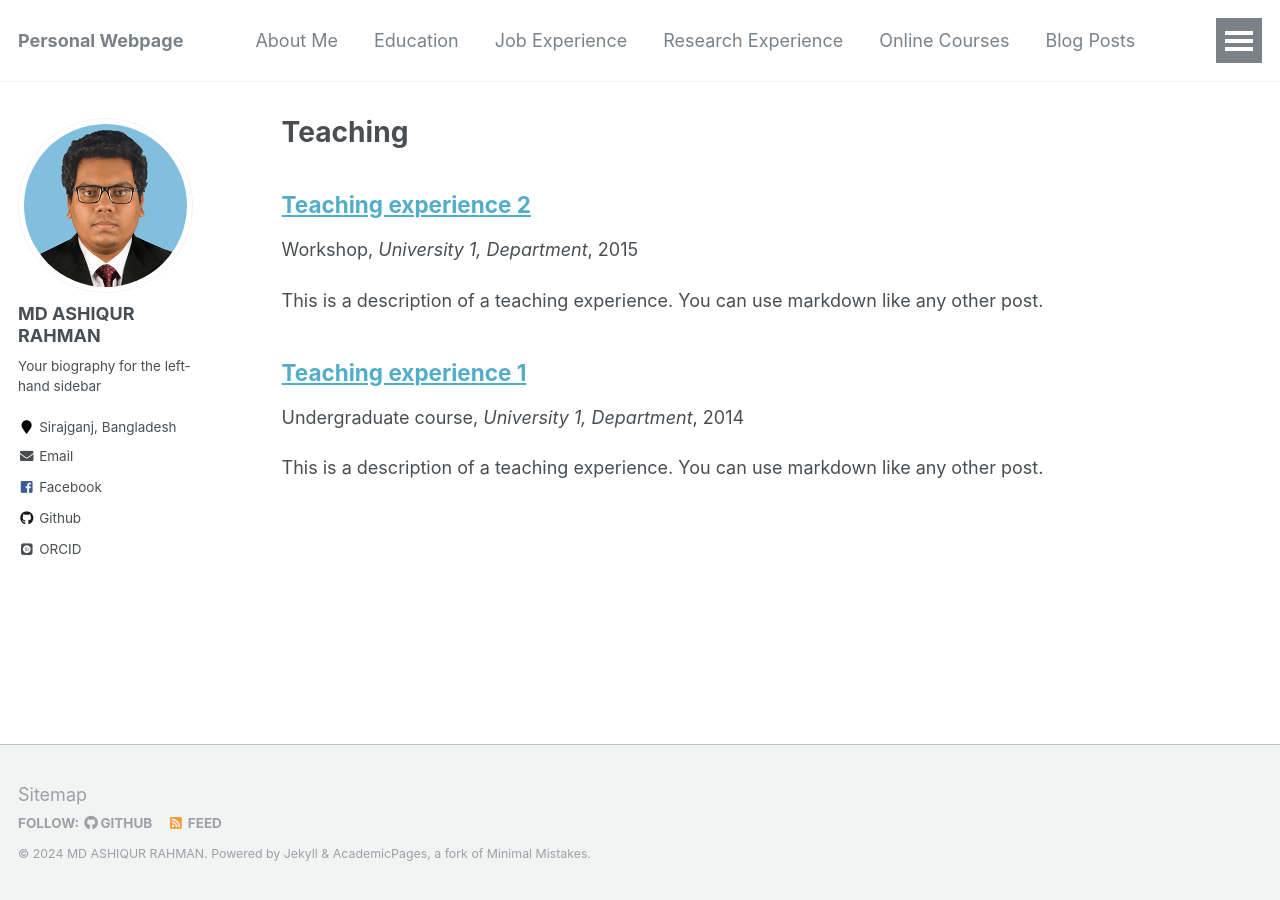
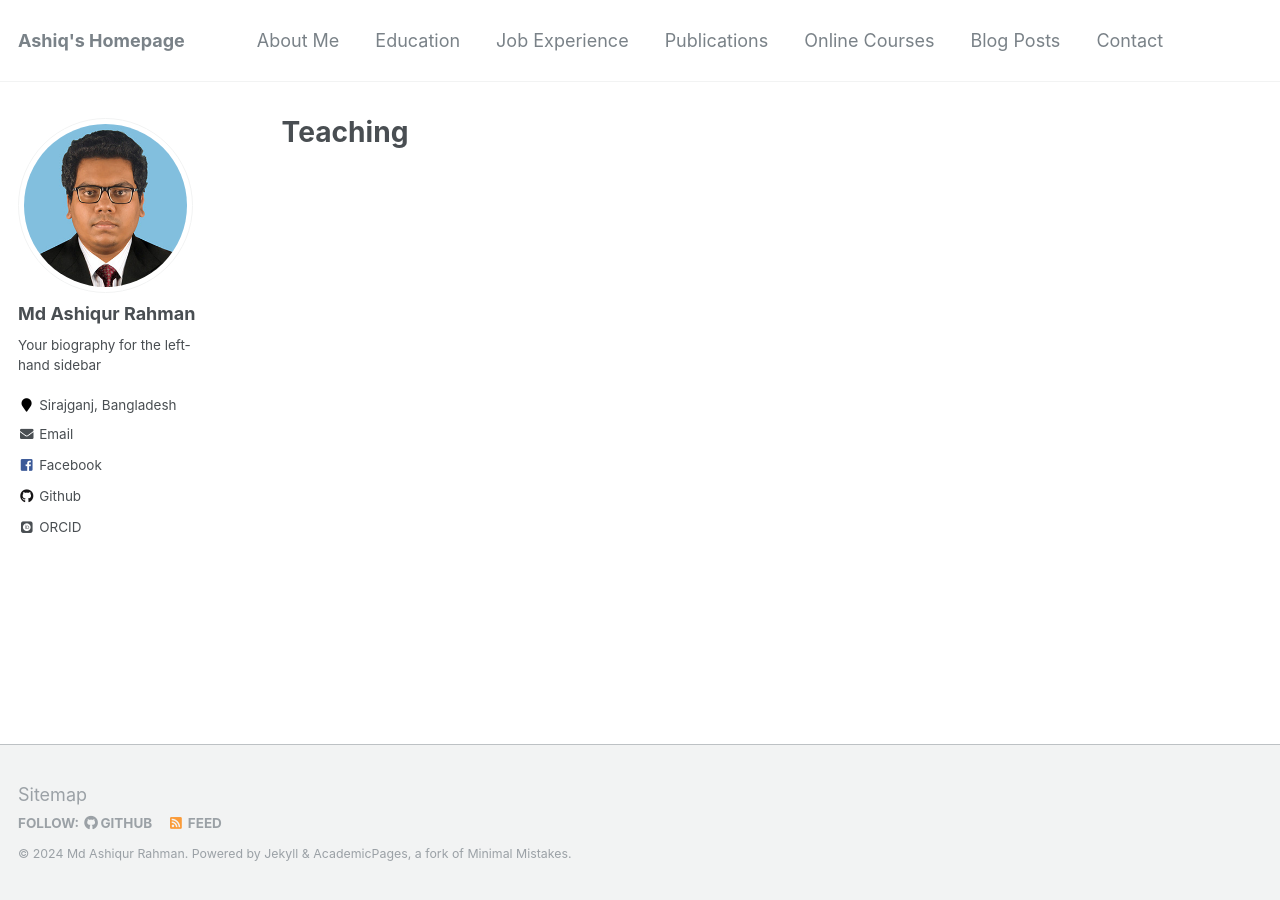
Before and after one commit to ASHIQ2023/mdashiqurrahman.github.io, a Jekyll site: the page built from _pages/teaching.html, in a window 1280 px wide. Built offline with Jekyll 4.4.1, drawn with Linux system fonts in a browser that asks for light colours; some web fonts are replaced.

Commit message:
Personalized

```diff
--- a/_config.yml
+++ b/_config.yml
@@ -7,9 +7,9 @@
 
 # Site Settings
 locale                   : "en-US"
-title                    : "Personal Webpage"
+title                    : "Ashiq's Homepage"
 title_separator          : "-"
-name                     : &name "MD ASHIQUR RAHMAN"
+name                     : &name "Md Ashiqur Rahman"
 description              : &description "personal description"
 url                      : "https://ashiq2023.github.io/mdashiqurrahman.github.io/" # the base hostname & protocol for your site e.g. "https://mmistakes.github.io"
 baseurl                  : "" # the subpath of your site, e.g. "/blog"
@@ -80,7 +80,7 @@ analytics:
 
 # Site Author
 author:
-  name             : "MD ASHIQUR RAHMAN"
+  name             : "Md Ashiqur Rahman"
   avatar           : "profile_photo.jpg"
   bio              : "Your biography for the left-hand sidebar"
   location         : "Sirajganj, Bangladesh"
--- a/_data/navigation.yml
+++ b/_data/navigation.yml
@@ -1,18 +1,18 @@
 # main links links
 main:
   - title: "About Me"
-    url: /about/
+    url: /About/
   - title: "Education"
     url: /Education/
 
   - title: "Job Experience"
-    url: /Job Experience/
+    url: /job experience/
 
-  - title: "Research Experience"
-    url: /Research Experience/
+  - title: "Publications"
+    url: /publications/
 
   - title: "Online Courses"
-    url: /Online Courses/
+    url: /online courses/
 
  # - title: "Talks"
  #   url: /talks/
@@ -24,10 +24,10 @@ main:
   #  url: /portfolio/
 
   - title: "Blog Posts"
-    url: /year-archive/
+    url: /posts/
 
-  - title: "CV"
-    url: /cv/
+  #- title: "CV"
+  #  url: /cv/
 
   - title: "Contact"
     url: /contact/
```
Also changed, not shown: _job experience/2014-spring-teaching-1.md (renamed from _teaching/2014-spring-teaching-1.md), _job experience/2015-spring-teaching-2.md (renamed from _teaching/2015-spring-teaching-2.md), _online courses/portfolio-1.md (renamed from _portfolio/portfolio-1.md), _online courses/portfolio-2.html (renamed from _portfolio/portfolio-2.html).
